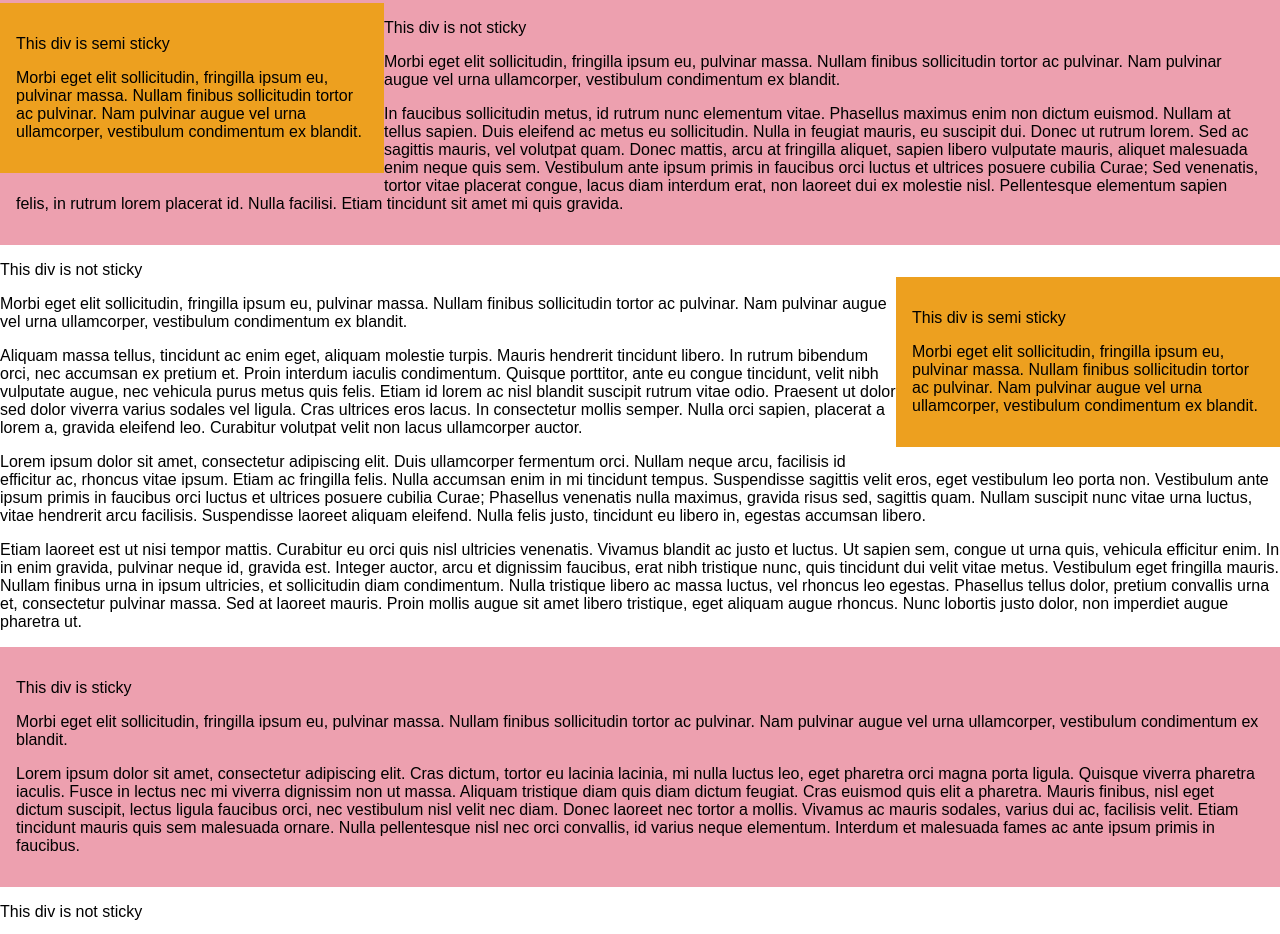
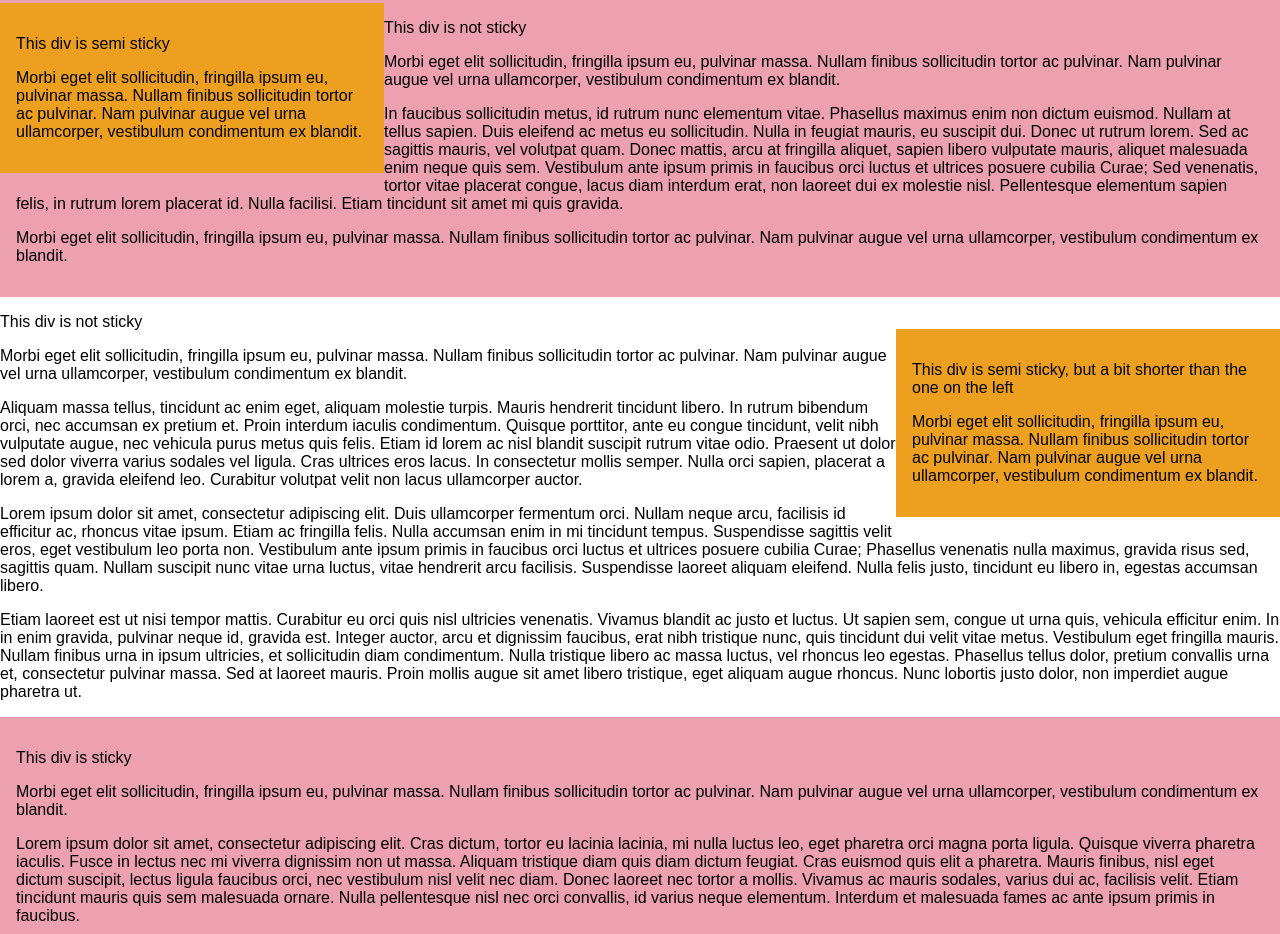
Before and after one commit to jrsouth/stickystack, a website: page index.html in a window 1280 px wide. Shown: the part 1002-1936 px from the top of the page. Drawn offline with Linux system fonts and the light colour scheme.

Commit message:
Update sample file

```diff
--- a/index.html
+++ b/index.html
@@ -55,12 +55,14 @@
 
     <p>In faucibus sollicitudin metus, id rutrum nunc elementum vitae. Phasellus maximus enim non dictum euismod. Nullam at tellus sapien. Duis eleifend ac metus eu sollicitudin. Nulla in feugiat mauris, eu suscipit dui. Donec ut rutrum lorem. Sed ac sagittis mauris, vel volutpat quam. Donec mattis, arcu at fringilla aliquet, sapien libero vulputate mauris, aliquet malesuada enim neque quis sem. Vestibulum ante ipsum primis in faucibus orci luctus et ultrices posuere cubilia Curae; Sed venenatis, tortor vitae placerat congue, lacus diam interdum erat, non laoreet dui ex molestie nisl. Pellentesque elementum sapien felis, in rutrum lorem placerat id. Nulla facilisi. Etiam tincidunt sit amet mi quis gravida.</p>
 
+    <p>Morbi eget elit sollicitudin, fringilla ipsum eu, pulvinar massa. Nullam finibus sollicitudin tortor ac pulvinar. Nam pulvinar augue vel urna ullamcorper, vestibulum condimentum ex blandit.</p>
+
 </div>
 
 
 <div class="js-stickystack js-stickystack-semi highlight right">
 
-    <p>This div is semi sticky</p>
+    <p>This div is semi sticky, but a bit shorter than the one on the left</p>
 
     <p>Morbi eget elit sollicitudin, fringilla ipsum eu, pulvinar massa. Nullam finibus sollicitudin tortor ac pulvinar. Nam pulvinar augue vel urna ullamcorper, vestibulum condimentum ex blandit.</p>
 
```
